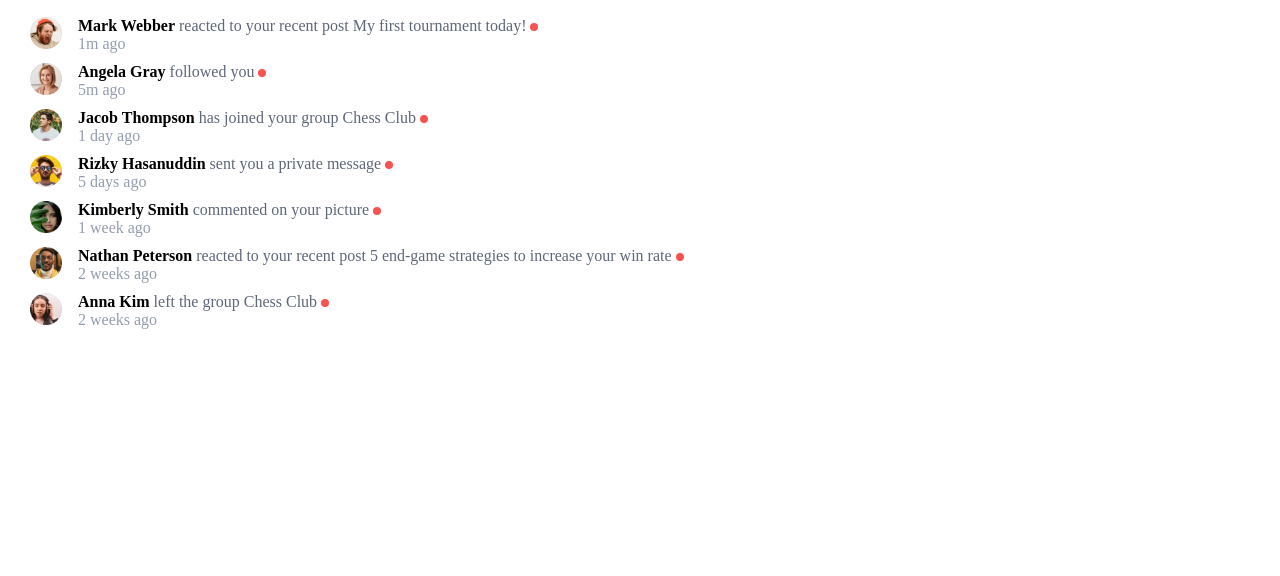
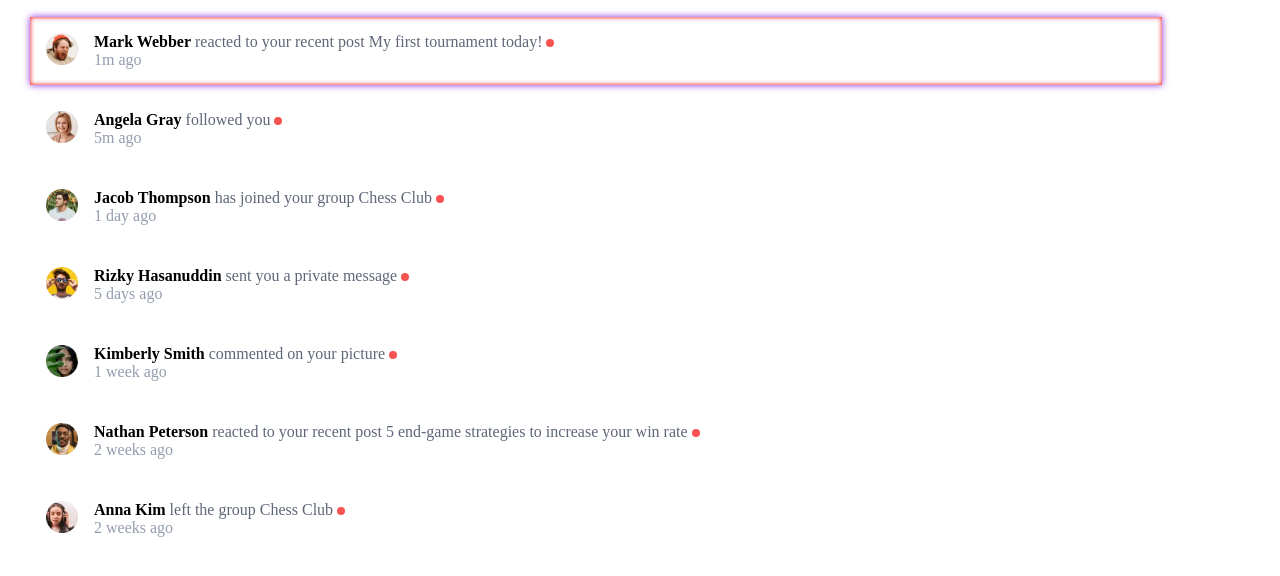
Before and after one commit to Natan-Asrat/notifications, a plain HTML site: page index.html in a window 1280 px wide. In both pictures the pointer is over the element 596 px from the left and 124 px from the top of the page. Shown: the part 90-666 px from the top of the page. Drawn offline with Linux system fonts and the light colour scheme.

Commit message:
notification shadow on hover

```diff
--- a/style.css
+++ b/style.css
@@ -51,6 +51,7 @@ nav section{
     display: grid;
     grid-template-columns: 3rem auto;
     margin: 10px 0;
+    padding: 1rem 1rem;
 }
 .red{
     display: inline-block;
@@ -58,7 +59,13 @@ nav section{
     width: .5rem;
     height: .5rem;
     border-radius: 50%;
+    cursor: pointer;
 }
 .hide{
     display: none;
 }
+.notification:hover{
+    box-shadow:
+    inset 0 0 5px red,
+    0 0 7px blueviolet;
+}
```
